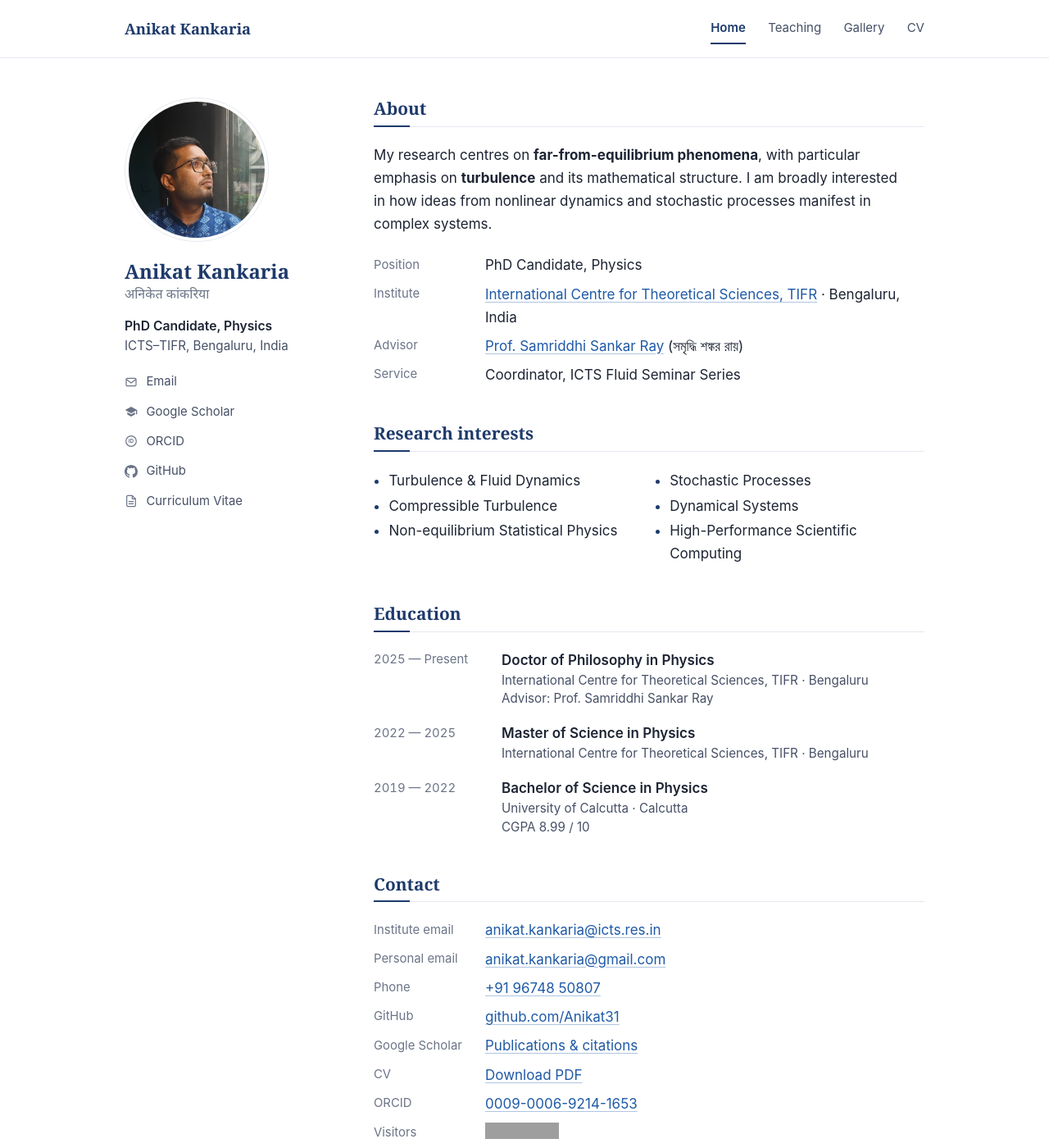
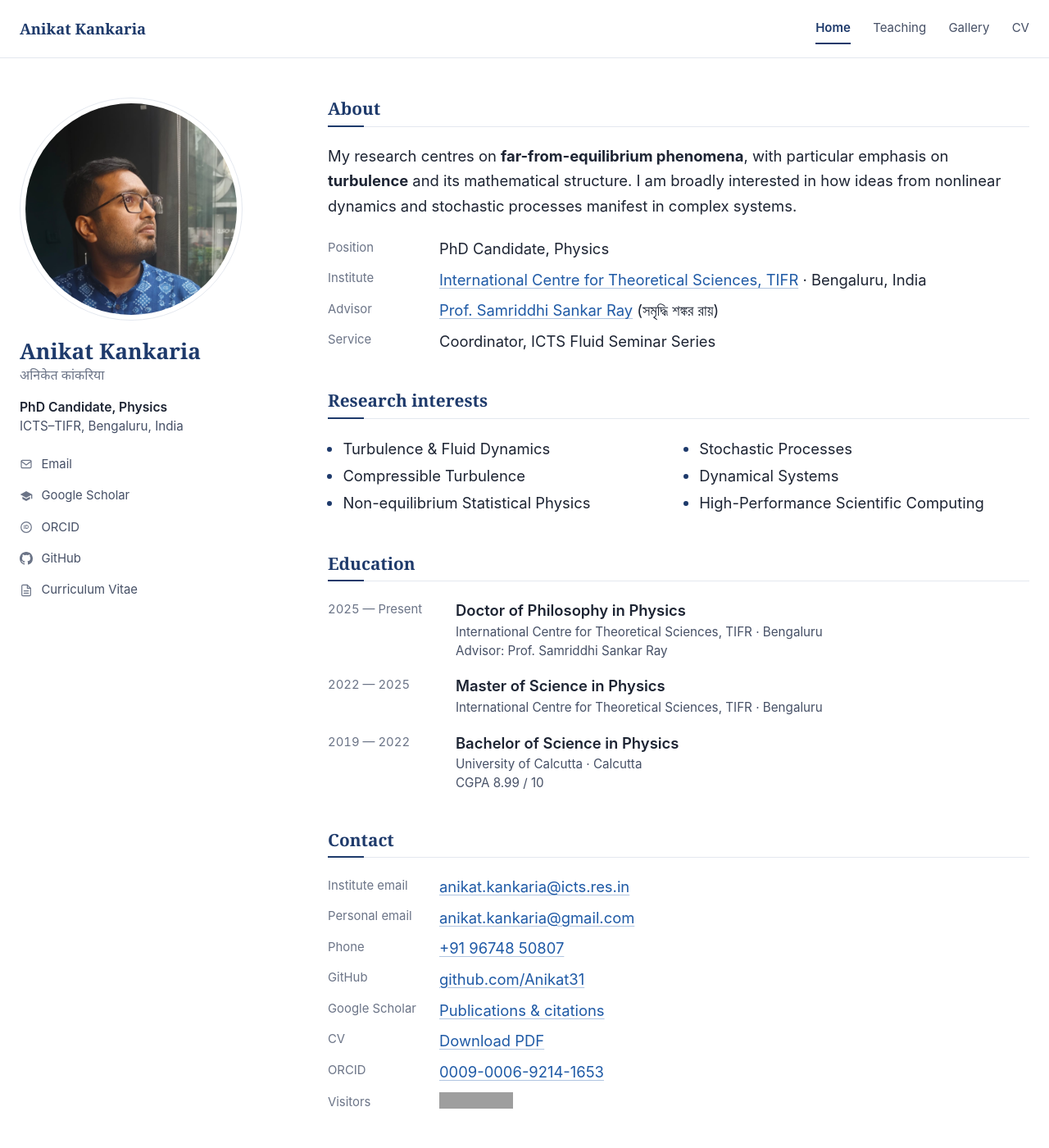
Before and after one commit to Anikat31/Anikat31.github.io, a Jekyll site: the page built from index.html, in a window 1280 px wide and 1400 px high. Shown: the whole window at 82% size. Built offline with Jekyll 4.4.1, drawn with Linux system fonts in a browser that asks for light colours; grey boxes are pictures that could not be loaded.

Commit message:
Make the desktop layout wider and the photo larger
- Page width 64rem -> 84rem; larger sidebar, photo (17rem circle) and
  publication thumbnails; body text grows slightly on large screens.
- Phone layout unchanged.

Co-Authored-By: Claude Sonnet 5.5 <noreply@anthropic.com>

```diff
--- a/assets/css/site.css
+++ b/assets/css/site.css
@@ -19,7 +19,7 @@
   --sans: -apple-system, BlinkMacSystemFont, "Segoe UI", Roboto, "Helvetica Neue", Arial, "Noto Sans", sans-serif;
   --serif: Georgia, "Times New Roman", serif;
 
-  --wrap: 64rem;
+  --wrap: 84rem;
 }
 
 *, *::before, *::after { box-sizing: border-box; }
@@ -33,7 +33,7 @@ body {
   margin: 0;
   background: var(--bg);
   color: var(--ink);
-  font: 400 1.0625rem/1.65 var(--sans);
+  font: 400 clamp(1.0625rem, 1rem + .25vw, 1.15rem)/1.65 var(--sans);
   -webkit-font-smoothing: antialiased;
 }
 
@@ -127,8 +127,8 @@ a:focus-visible, video:focus-visible, button:focus-visible {
 
 .home {
   display: grid;
-  grid-template-columns: 15.5rem minmax(0, 1fr);
-  gap: 3.5rem;
+  grid-template-columns: 19rem minmax(0, 1fr);
+  gap: 4.5rem;
   align-items: start;
   padding-top: 3rem;
 }
@@ -136,9 +136,9 @@ a:focus-visible, video:focus-visible, button:focus-visible {
 .sidebar { position: sticky; top: 2rem; }
 
 .avatar {
-  width: 11rem;
-  height: 11rem;
-  padding: 4px;
+  width: 17rem;
+  height: 17rem;
+  padding: 6px;
   border: 1px solid var(--line);
   border-radius: 50%;
   background: var(--bg);
@@ -149,7 +149,7 @@ a:focus-visible, video:focus-visible, button:focus-visible {
 .name {
   margin: 1.4rem 0 0;
   color: var(--navy);
-  font: 700 1.5rem/1.2 var(--serif);
+  font: 700 1.65rem/1.2 var(--serif);
 }
 .name-deva {
   margin: .25rem 0 0;
@@ -179,6 +179,7 @@ a:focus-visible, video:focus-visible, button:focus-visible {
 .side-links a:hover svg { color: var(--link); }
 
 .section + .section { margin-top: 2.75rem; }
+.section > p { max-width: 72ch; }
 
 .section h2 {
   position: relative;
@@ -226,9 +227,9 @@ a:focus-visible, video:focus-visible, button:focus-visible {
 .pubs { margin: 0; padding: 0; list-style: none; }
 .pub {
   display: grid;
-  grid-template-columns: 7rem minmax(0, 1fr);
-  gap: 1.25rem;
-  padding: 1.15rem 0;
+  grid-template-columns: 9rem minmax(0, 1fr);
+  gap: 1.75rem;
+  padding: 1.4rem 0;
   border-bottom: 1px solid var(--line);
 }
 .pub:last-child { border-bottom: 0; }
```
